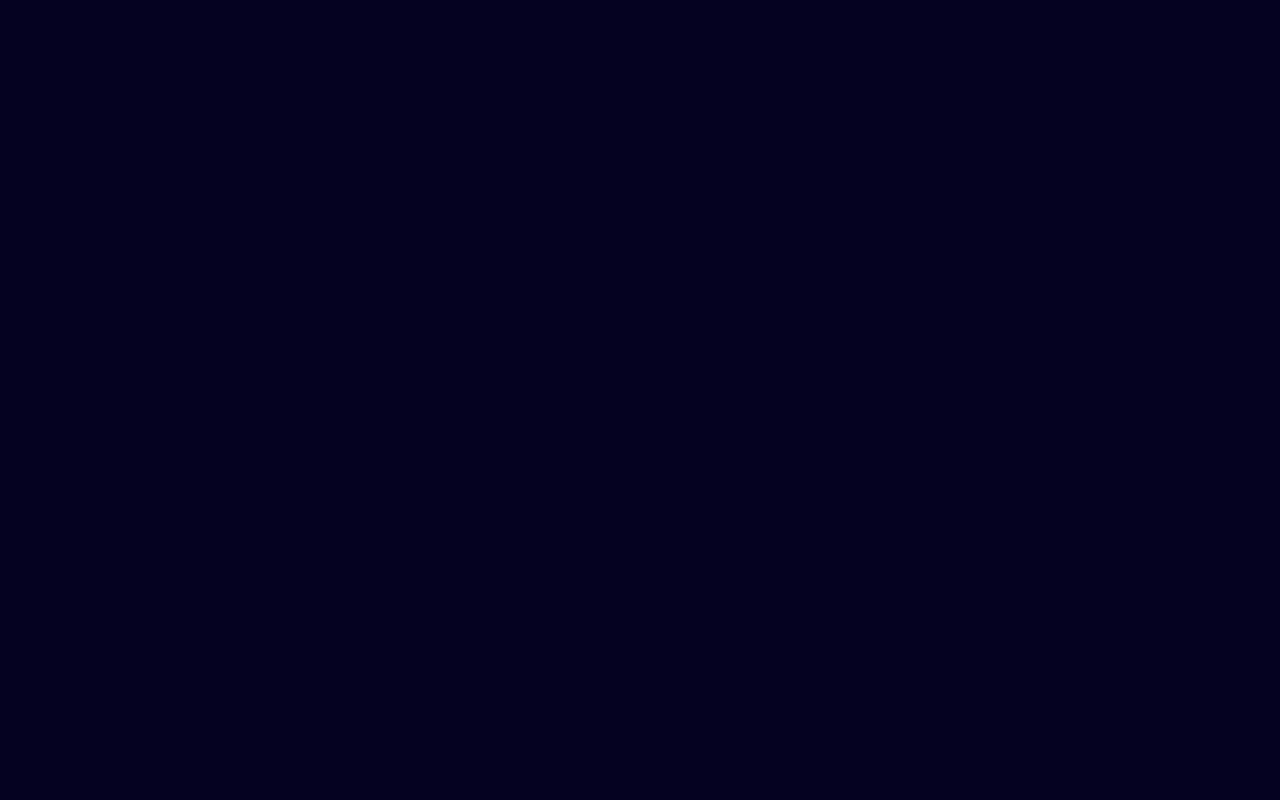
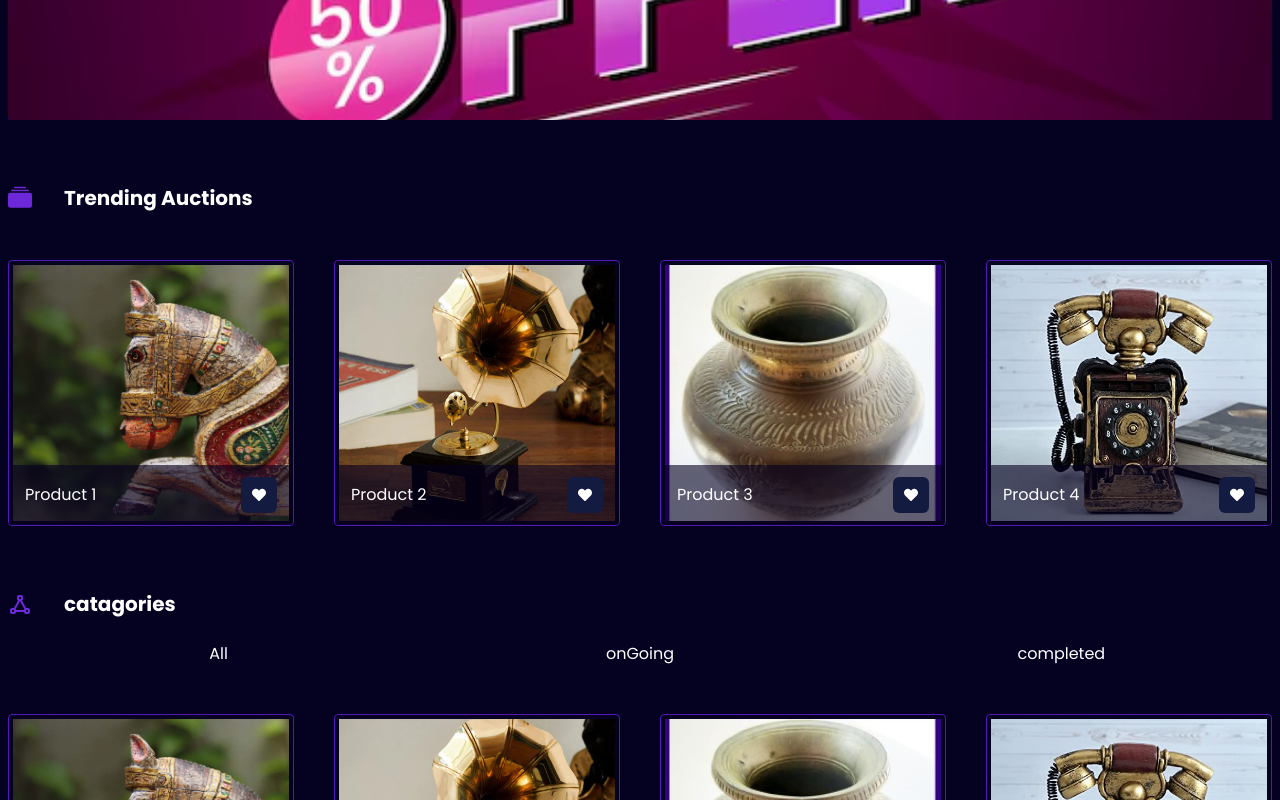
Before and after one commit to parthibdhar/funbid, a Next.js app: page / in a window 1280 px wide. Shown: the part 360-1160 px from the top of the page. Before the commit the page ends 800 px from the top, so only its background shows below. Built offline with nearby package versions, Linux system fonts and the light colour scheme.

Commit message:
Home page added

```diff
--- /dev/null
+++ b/src/app/Components/HomePage.tsx
@@ -0,0 +1,77 @@
+"use client";
+import withAuth from "../middleware/withAuth";
+import { useEffect, useState } from "react";
+import { getUserProfile } from "../firestore/user";
+import { auth } from "../database/firebase";
+import { googleSignOut } from "../auth/googleAuth";
+import { useRouter } from "next/navigation";
+import Layout from "../Layout/Layout/Layout";
+import SideBar from "../constants/SiderBar";
+import Seasonal from "./Home/Seasonal";
+import Trending from "./Home/Trending";
+import Catagories from "./Home/Catagories";
+import DashbordSkeleton from "./skeletons/DashbordSkeleton";
+import SeasonalSkeleton from "./skeletons/SeasonalSkeleton";
+import TrendingSkeleton from "./skeletons/TrendingSkeleton";
+
+// type UserProfile = {
+//   email: string;
+//   name: string;
+//   phone: string;
+//   balance: number;
+//   role: string;
+//   createdAt: string;
+// };
+
+const HomePage = () => {
+//   const [profile, setProfile] = useState<UserProfile | null>(null);
+//   const [error, setError] = useState<string | null>(null);
+
+
+
+//   useEffect(() => {
+    // const fetchProfile = async () => {
+
+    //   console.log("Fetching profile...");
+    //   try {
+    //     const cachedProfile  = localStorage.getItem('user');
+    //     if (cachedProfile) {
+    //       setProfile(JSON.parse(cachedProfile) as UserProfile);
+    //       return;
+    //     }
+    //     const user = auth.currentUser;
+    //     if (user) {
+    //       const profileData = await getUserProfile(user.uid);
+    //       console.log(profileData);
+    //       setProfile(profileData as UserProfile);
+    //       localStorage.setItem('user',JSON.stringify(profileData));
+    //     }
+    //   } catch (error: any) {
+    //     setError(error.message);
+    //   }
+    // };
+
+    // fetchProfile();
+//   }, []);
+
+//   if (error) {
+//     return <p>{error}</p>;
+//   }
+
+//   if (!profile) {
+//     return <DashbordSkeleton/>;
+//   }
+
+  return (
+    <Layout>
+      <div className="container mx-auto min-h-screen px-2 mb-6">
+      <Seasonal/>
+      <Trending/>
+      <Catagories/>
+      {/* <p> {profile?.email} {profile?.createdAt} {profile?.name} {profile?.phone} {profile?.role} {profile?.balance}   </p> */}
+      </div>
+    </Layout>
+  );
+};
+
+export default HomePage;
--- a/src/app/page.tsx
+++ b/src/app/page.tsx
@@ -2,10 +2,13 @@ import Image from "next/image";
 import Link from "next/link";
 // import "./page.module.css";
 import "./globals.css"
+import HomePage from "./Components/HomePage";
 
 export default function Home() {
   return (
     <>
+    <HomePage/>
+
       <Link href="./form">Form</Link>
       <Link href="./signUp">signup</Link>
       <Link href="./signIn">signin</Link>
```
